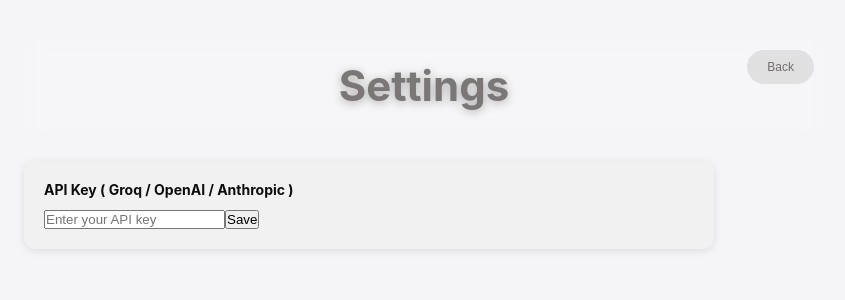
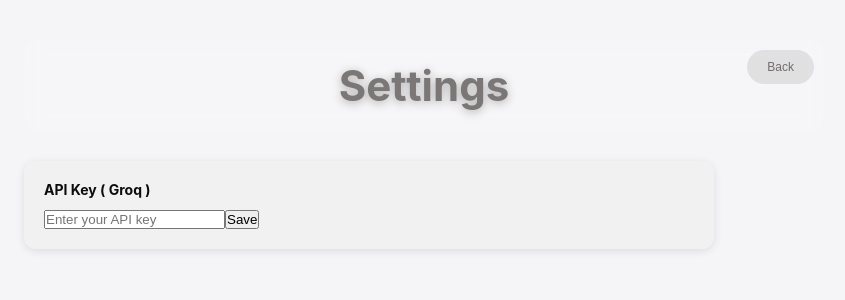
Before and after one commit to Ariel-Yitzhaki/Ex2, a Next.js app: page /settings in a window 1280 px wide. Shown: the top 300 px of the page, without its empty margins (216-1061 px from the left). Built offline with nearby package versions, Linux system fonts and the light colour scheme.

Commit message:
changed api key option text to just groq

```diff
--- a/app/settings/page.js
+++ b/app/settings/page.js
@@ -34,7 +34,7 @@ export default function Settings() {
                 </Link>
             </h1>
             <form className="card" onSubmit={handleSave}>
-                <label>API Key ( Groq / OpenAI / Anthropic ) </label>
+                <label>API Key ( Groq ) </label>
                 <input
                     // Hides the key as dots
                     type="password"
```
